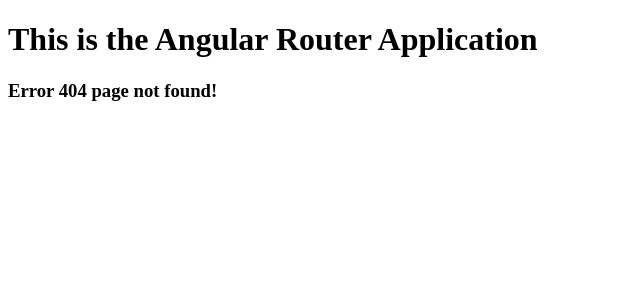
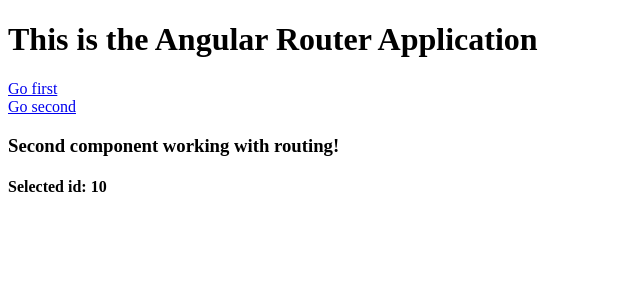
Before and after one commit to Jlafratta/AngularPractices, an Angular app: page /second/10 in a window 1280 px wide. Before the commit this address had no page. Shown: the top 300 px of the page, without its empty margins (0-640 px from the left). Built offline with nearby package versions, Linux system fonts and the light colour scheme.

Commit message:
params functionality added

```diff
--- a/src/app/app-routing.module.ts
+++ b/src/app/app-routing.module.ts
@@ -7,7 +7,7 @@
 
 const routes: Routes = [
   { path: 'first', component: FirstComponent },
-  { path: 'second', component: SecondComponent },
+  { path: 'second/:id', component: SecondComponent },
   { path: '', redirectTo: '/first', pathMatch: 'full' },
   { path: '**', component: NotFoundComponent }
 ];
--- a/src/app/app.component.html
+++ b/src/app/app.component.html
@@ -1,2 +1,7 @@
 <h1> This is the Angular Router Application </h1>
+
+<a [routerLink]="['/first']">Go first</a>
+<br>
+<a [routerLink]="['/second/10']">Go second</a>
+
 <router-outlet></router-outlet>
--- a/src/app/components/second/second.component.html
+++ b/src/app/components/second/second.component.html
@@ -1 +1,3 @@
 <h3>Second component working with routing!</h3>
+
+<h4>Selected id: {{ id }}</h4>
--- a/src/app/components/second/second.component.ts
+++ b/src/app/components/second/second.component.ts
@@ -1,4 +1,5 @@
 import { Component, OnInit } from '@angular/core';
+import { ActivatedRoute } from '@angular/router';
 
 @Component({
   selector: 'app-second',
@@ -7,9 +8,15 @@
 })
 export class SecondComponent implements OnInit {
 
-  constructor() { }
+  id: string;
+
+  constructor(private route: ActivatedRoute) { }
+
+  // ActivateRoute: servicio que contiene info del ruteo que se hizo para llegar al componente
+  // de ahi obtenemos las whitecards (id x ej) con data
 
   ngOnInit(): void {
+    this.id = this.route.snapshot.paramMap.get('id');
   }
 
 }
```
